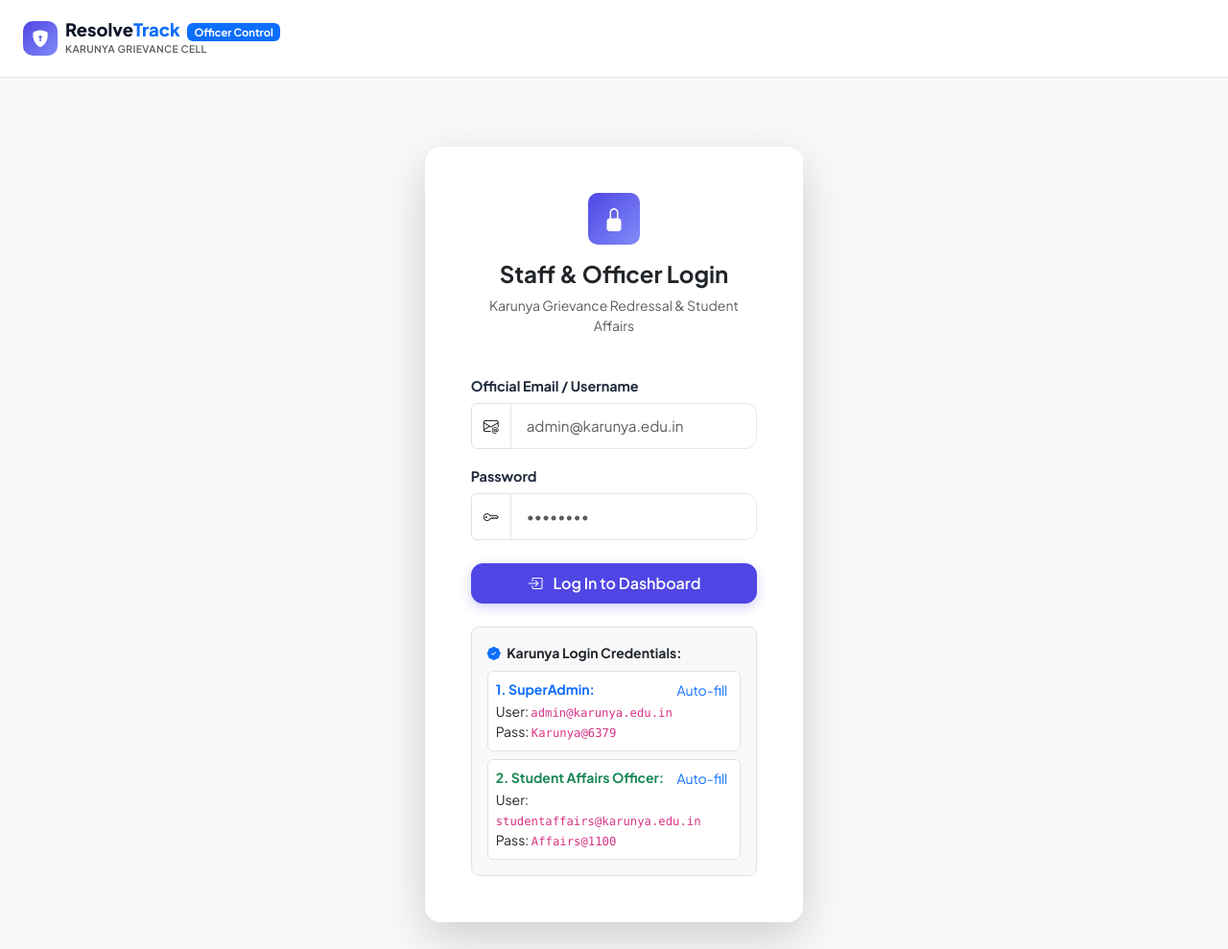
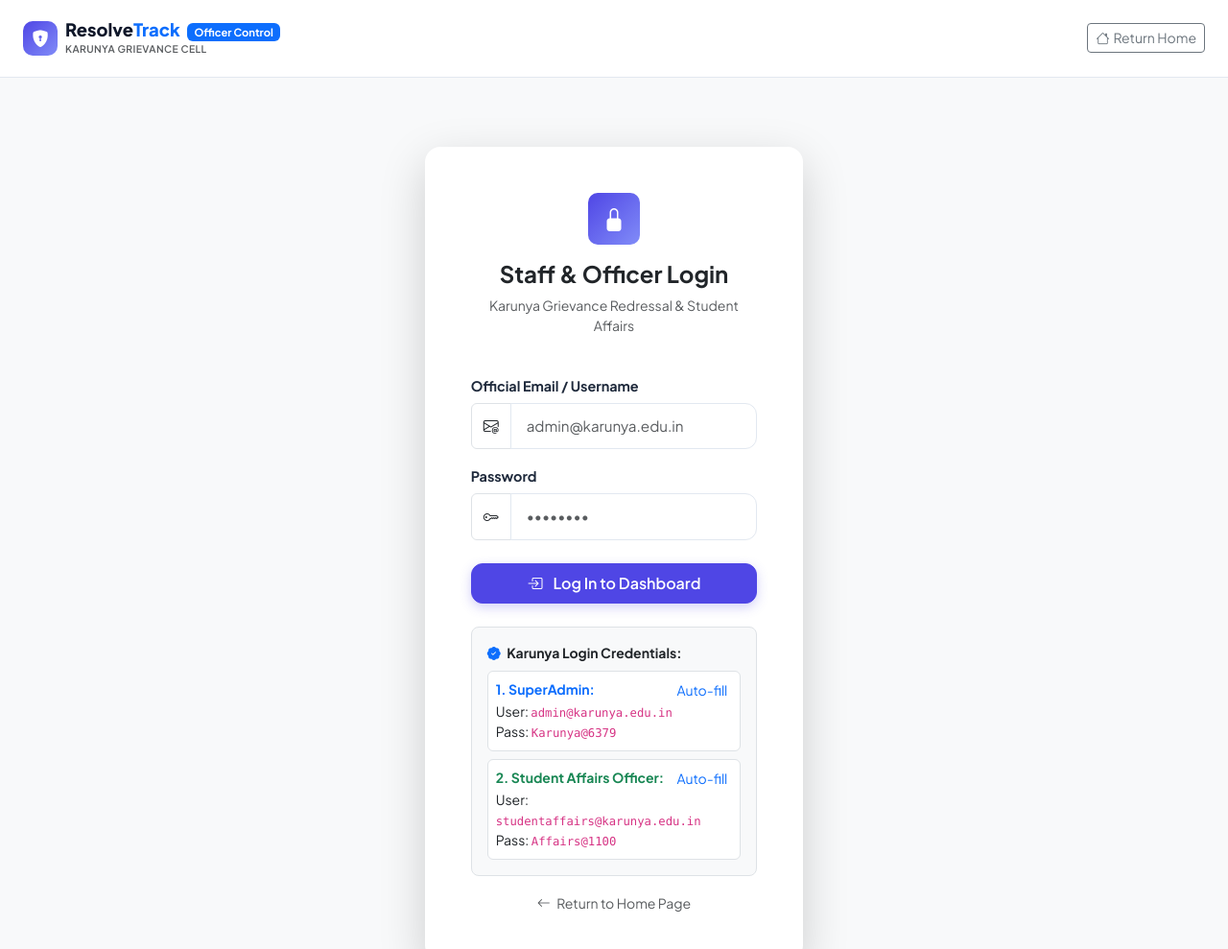
Before and after one commit to 6379424329keerthi-blip/student-complaint-system, a website: page public/admin.html in a window 1280 px wide. Shown: the top 989 px of the page at 96% size. Drawn offline with nearby package versions, Linux system fonts and the light colour scheme.

Commit message:
Add Return Home option to admin.html login page and header

```diff
--- a/public/admin.html
+++ b/public/admin.html
@@ -36,6 +36,10 @@
       </a>
 
       <div class="d-flex align-items-center gap-2 ms-auto">
+        <!-- Return to Home option -->
+        <a href="/" class="btn btn-outline-secondary btn-sm d-inline-flex align-items-center gap-1" id="adminReturnHomeBtn">
+          <i class="bi bi-house"></i> Return Home
+        </a>
         <!-- Prominent Logout Button (Only visible after authenticated login) -->
         <button type="button" class="btn btn-sm btn-danger px-3 fw-bold align-items-center gap-1 d-none" id="adminLogoutBtn" style="display: none !important;">
           <i class="bi bi-box-arrow-right"></i> Sign Out
@@ -106,6 +110,11 @@
                   <div>User: <code>studentaffairs@karunya.edu.in</code></div>
                   <div>Pass: <code>Affairs@1100</code></div>
                 </div>
+              </div>
+
+              <!-- Return to Home Link -->
+              <div class="text-center mt-3">
+                <a href="/" class="text-decoration-none small text-muted"><i class="bi bi-arrow-left me-1"></i> Return to Home Page</a>
               </div>
 
             </div>
```
